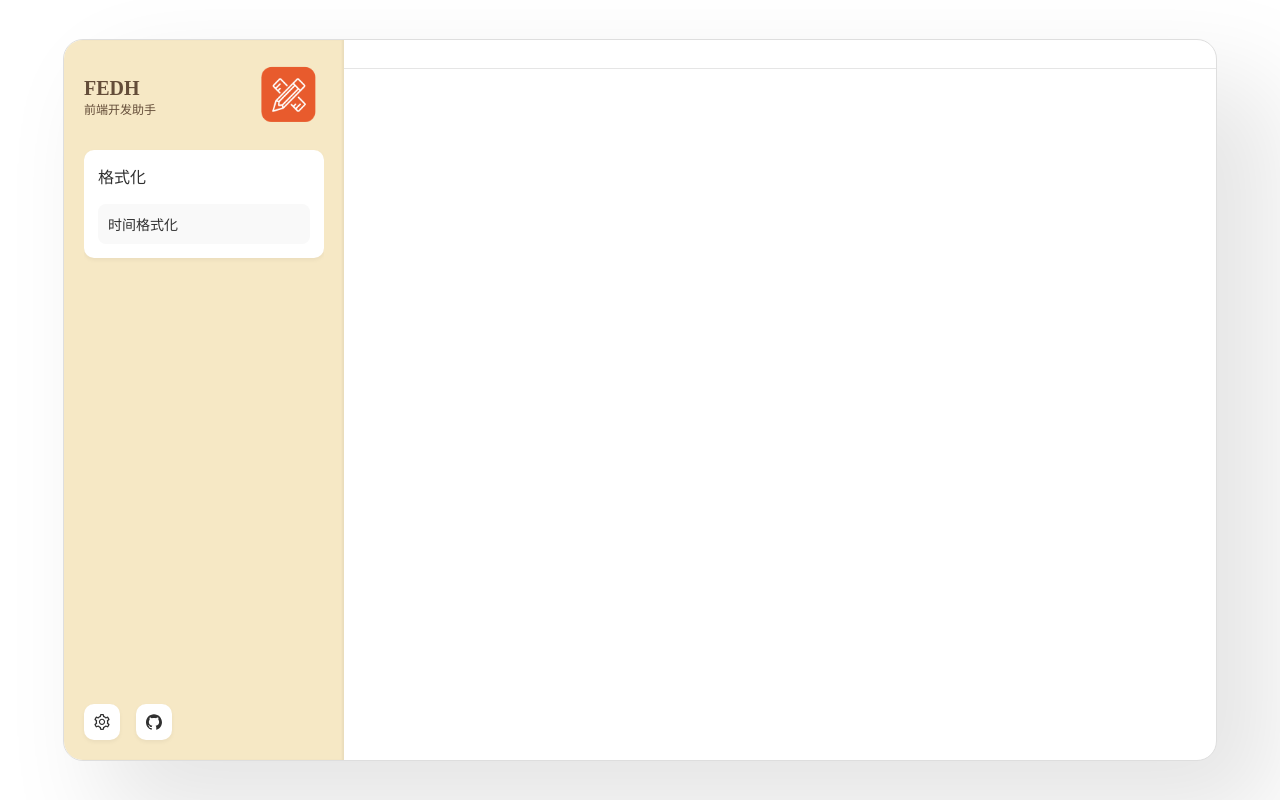
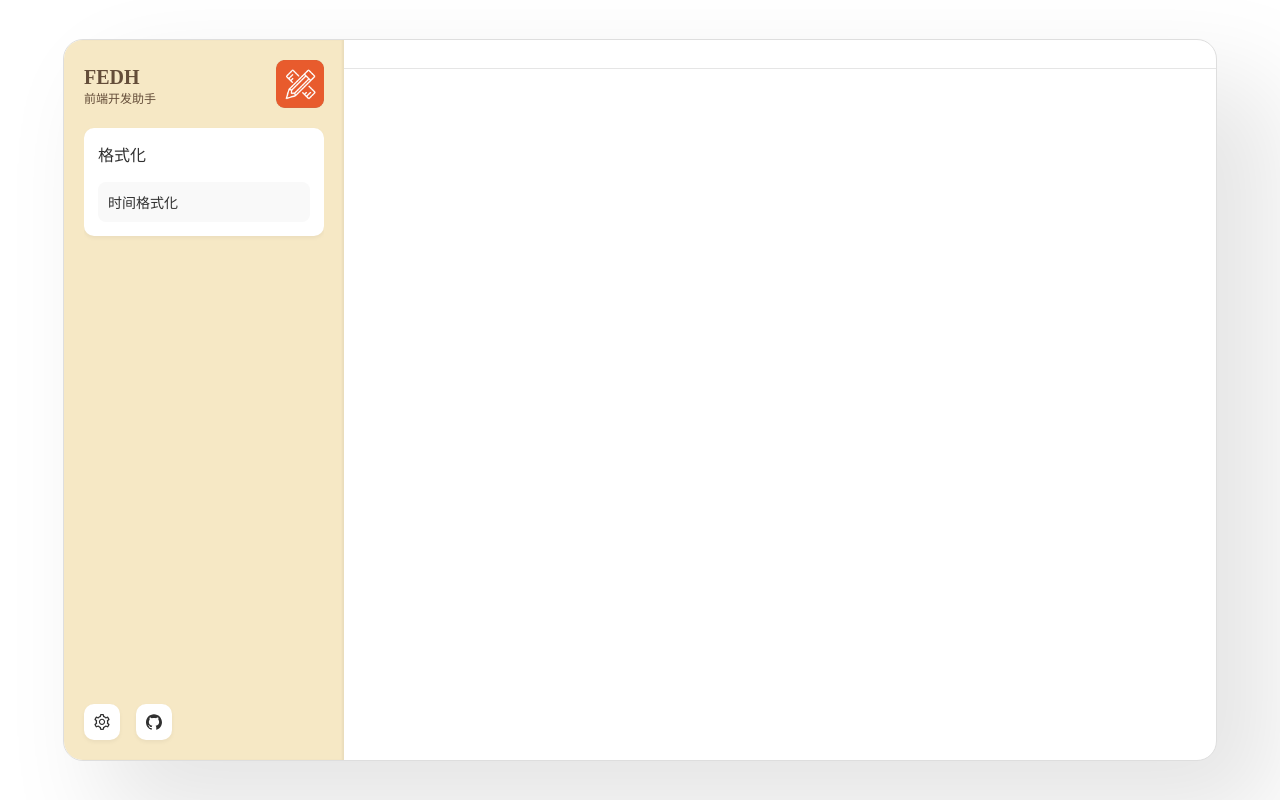
Before and after one commit to wucf93/ultrahand, a React (Vite) app: page / in a window 1280 px wide. Built offline with nearby package versions, Linux system fonts and the light colour scheme.

Commit message:
feat: 图片更新

```diff
--- a/src/home/siderbar/header/index.tsx
+++ b/src/home/siderbar/header/index.tsx
@@ -1,4 +1,7 @@
+import Logo from "@public/logo.png";
 import styles from "./style.module.less";
+
+console.log(Logo)
 
 function HomeSiderbarHeader() {
   return (
@@ -10,7 +13,7 @@ function HomeSiderbarHeader() {
         </div>
       </div>
       <div className={styles["home-siderbar-header-logo"]}>
-        <img src="/logo.png" height={70} width={70} />
+        <img src={Logo} height={48} width={48} />
       </div>
     </div>
   );
--- a/tsconfig.json
+++ b/tsconfig.json
@@ -21,7 +21,10 @@
     "noUnusedParameters": true,
     "noFallthroughCasesInSwitch": true,
 
-    "paths": { "@/*": ["./src/*"] }
+    "paths": {
+      "@/*": ["./src/*"],
+      "@/public": ["./public/*"]
+    }
   },
   "include": ["src"],
   "references": [{ "path": "./tsconfig.node.json" }]
--- a/vite.config.ts
+++ b/vite.config.ts
@@ -4,6 +4,6 @@ import react from "@vitejs/plugin-react";
 // https://vitejs.dev/config/
 export default defineConfig({
   base: './',
-  resolve: { alias: { "@": "/src" } },
+  resolve: { alias: { "@": "/src", "@public": "/public" } },
   plugins: [react()],
 });
```
Also changed, not shown: public/logo.png.
